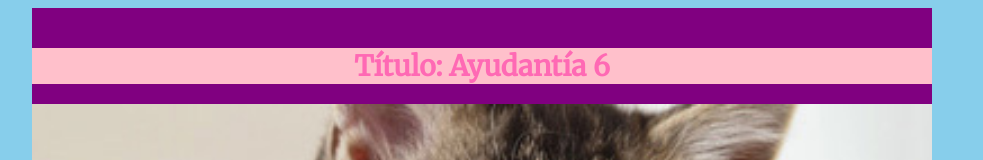
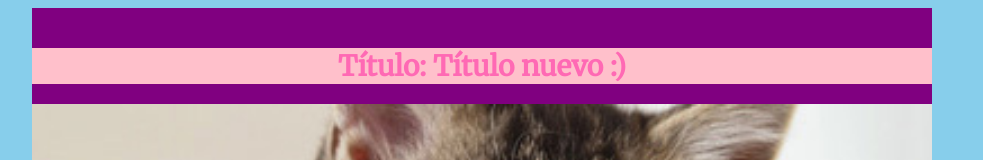
Before and after one commit to ConstanzaCornejoM/m02-g01, a plain HTML site: page index.html in a window 1280 px wide. Shown: the top 160 px of the page, without its empty margins (158-1141 px from the left). Drawn offline with nearby package versions, Linux system fonts and the light colour scheme.

Commit message:
cambié el título del index

```diff
--- a/index.html
+++ b/index.html
@@ -17,7 +17,7 @@
 
 
 	<div id="introduccion">
-		<h1>Título: Ayudantía 6</h1>
+		<h1>Título: Título nuevo :)</h1>
 		<img src="img/imagen01.jpg">
 		<p>Párrafo para describir a mi gato</p>
 	</div>
```
